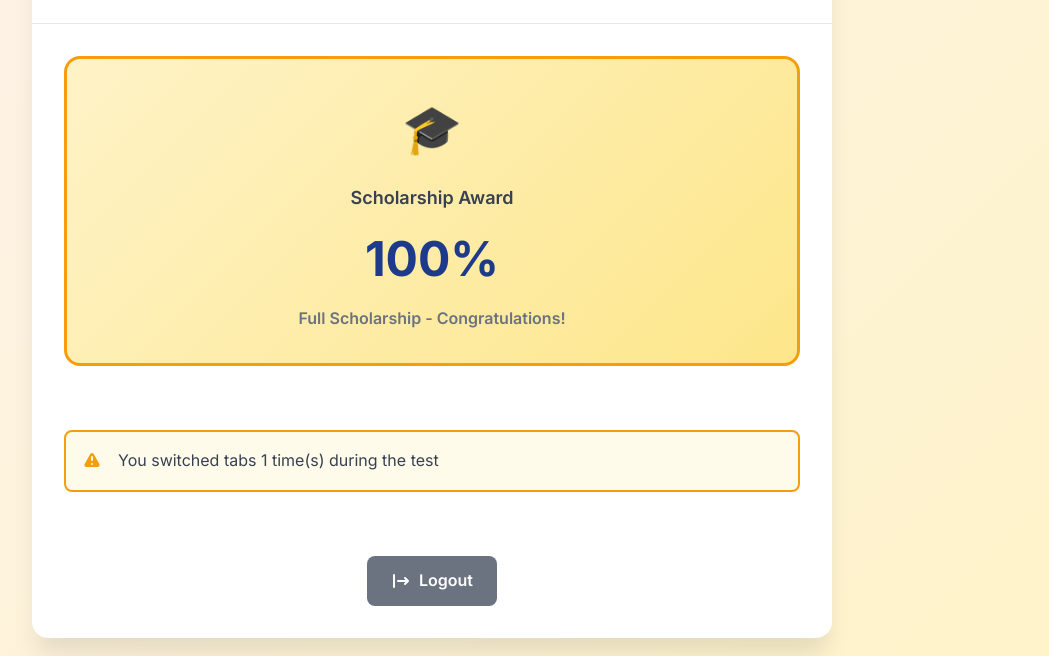
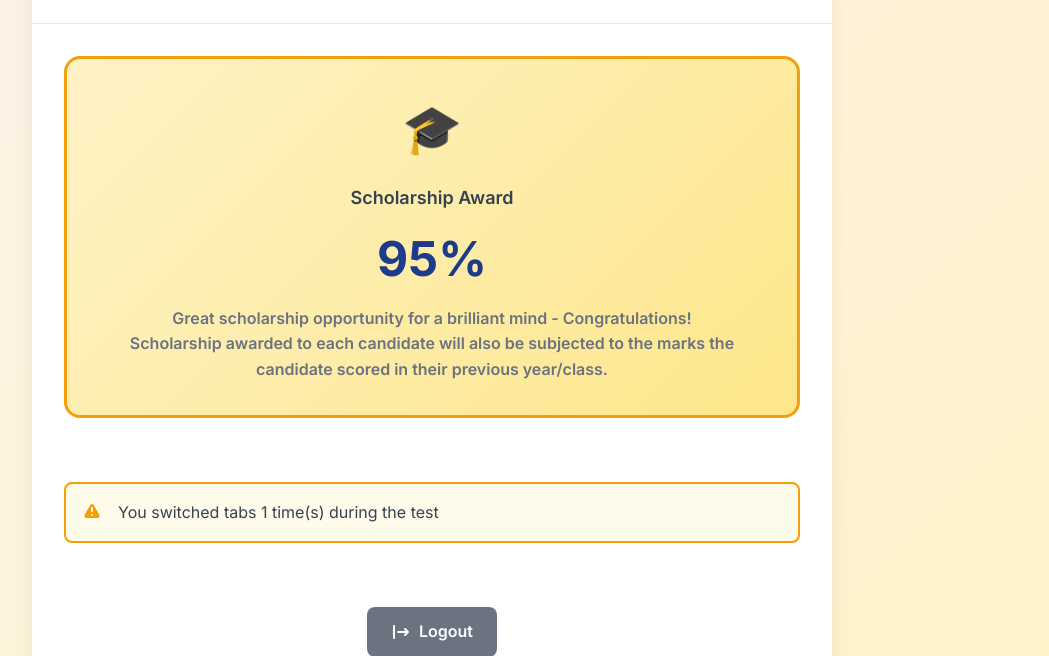
Before and after one commit to plus4academy/quiz-app, a Flask app: page /score in a window 1280 px wide. Shown: the part 952-1608 px from the top of the page, without its empty margins (208-1257 px from the left). Run offline with Flask 3, Linux system fonts and the light colour scheme; a user stored in the database is signed in.

Commit message:
scoring scheme changes applied

```diff
--- a/app.py
+++ b/app.py
@@ -185,14 +185,16 @@ def login_required(f):
 # Scholarship calculator
 # ==========================================================================
 def calculate_scholarship(percentage):
-    if percentage >= 90:
-        return 100, "Full Scholarship - Congratulations!"
+    if percentage >= 100:
+        return 95, "Great scholarship opportunity for a brilliant mind - Congratulations!"
+    elif percentage >= 90:
+        return 70, "What a score - Well Done!"
     elif percentage >= 75:
-        return 50, "Half Scholarship - Well Done!"
-    elif percentage >= 60:
-        return 25, "Quarter Scholarship - Good Effort!"
+        return 50, "Good effort!"
+    elif percentage >= 50:
+        return 25, "Quarter Scholarship - Keep Trying!"
     else:
-        return 0, "No Scholarship - Keep Trying!"
+        return 10, "A scholarship for participation - Don't give up, keep learning!"
 
 # ==========================================================================
 # Email helpers
--- a/templates/login.html
+++ b/templates/login.html
@@ -15,6 +15,7 @@
             <div class="hero-content">
                 <h1 class="hero-title">Welcome to<br><span class="highlight">Quiz Platform</span></h1>
                 <p class="hero-subtitle">Compete for scholarships and prove your excellence</p>
+                <p class="hero-subtitle">Scholarship awarded to each candidate will also be subjected to the marks the candidate scored in their previous year/class.</p>
                 <div class="hero-features">
                     <div class="feature-item">
                         <div class="feature-icon">⏱️</div>
--- a/templates/score.html
+++ b/templates/score.html
@@ -96,13 +96,13 @@
 
             <!-- Scholarship Info -->
             <div class="scholarship-section">
-                <div class="scholarship-card {% if scholarship_percent >= 90 %}scholarship-gold{% elif scholarship_percent >= 50 %}scholarship-silver{% elif scholarship_percent >= 25 %}scholarship-bronze{% else %}scholarship-none{% endif %}">
+                <div class="scholarship-card {% if scholarship_percent >= 90 %}scholarship-gold{% elif scholarship_percent >= 70 %}scholarship-silver{% elif scholarship_percent >= 50 %}scholarship-bronze{% else %}scholarship-none{% endif %}">
                     <div class="scholarship-icon">
-                        {% if scholarship_percent == 100 %}
+                        {% if scholarship_percent >= 90 %}
                         🎓
-                        {% elif scholarship_percent == 50 %}
+                        {% elif scholarship_percent >= 70 %}
                         🎖️
-                        {% elif scholarship_percent == 25 %}
+                        {% elif scholarship_percent >= 50 %}
                         🏅
                         {% else %}
                         📚
@@ -111,6 +111,7 @@
                     <div class="scholarship-title">Scholarship Award</div>
                     <div class="scholarship-percent">{{ scholarship_percent }}%</div>
                     <div class="scholarship-message">{{ scholarship_message }}</div>
+                    <div class="scholarship-message">Scholarship awarded to each candidate will also be subjected to the marks the candidate scored in their previous year/class.</div>
                 </div>
             </div>
 
```
